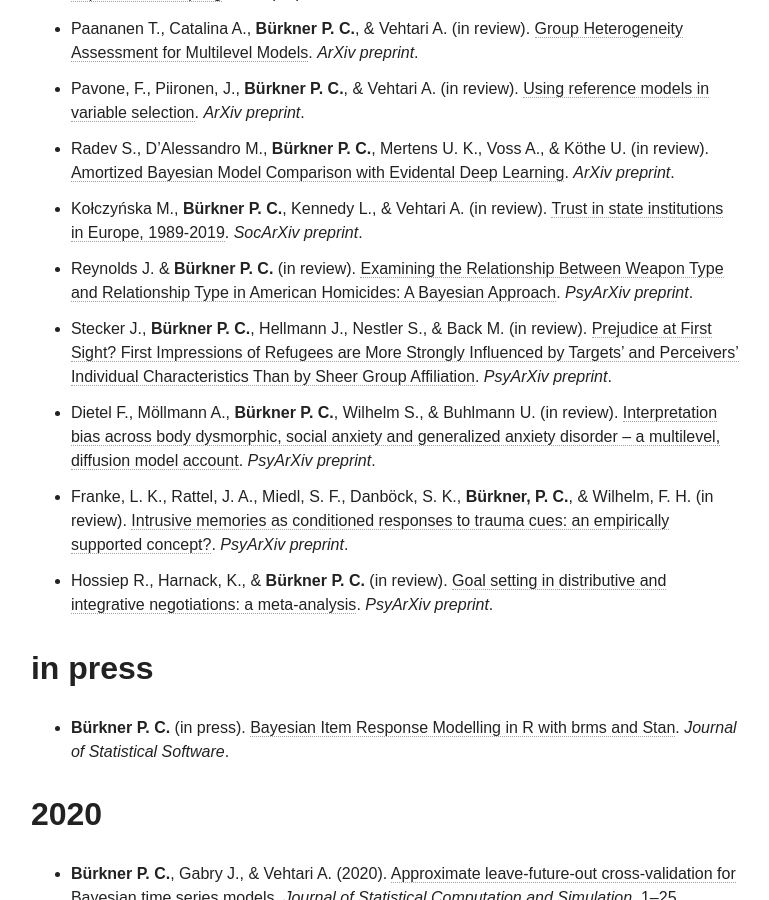
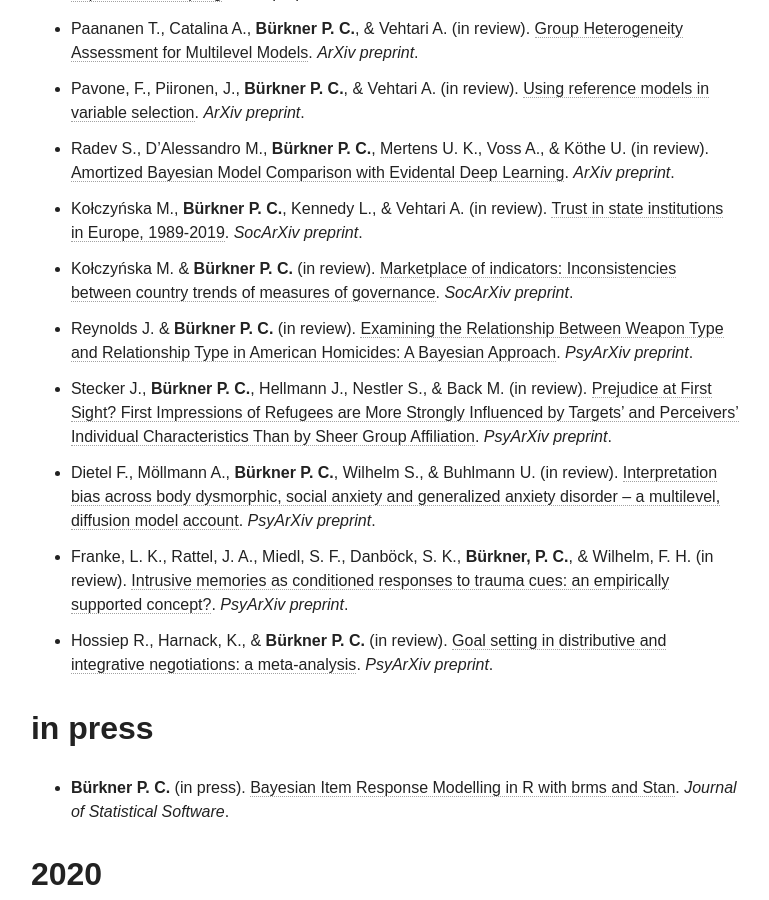
Before and after one commit to paul-buerkner/paul-buerkner.github.io, a Jekyll site: the page built from publications/index.md, in a window 1280 px wide and 900 px high, scrolled down 857 px. Shown: the whole window, without its empty margins (255-1024 px from the left). Built offline with Jekyll 4.4.1, drawn with Linux system fonts in a browser that asks for light colours; nearby versions of some CDN libraries.

Commit message:
add new preprint

```diff
--- a/publications/index.md
+++ b/publications/index.md
@@ -13,6 +13,7 @@
 * Pavone, F., Piironen, J., **Bürkner P. C.**, & Vehtari A. (in review). [Using reference models in variable selection](https://arxiv.org/abs/2004.13118). *ArXiv preprint*.
 * Radev S., D’Alessandro M., **Bürkner P. C.**, Mertens U. K., Voss A., & Köthe U. (in review). [Amortized Bayesian Model Comparison with Evidental Deep Learning](https://arxiv.org/abs/2004.10629). *ArXiv preprint*.
 * Kołczyńska M., **Bürkner P. C.**, Kennedy L., & Vehtari A. (in review). [Trust in state institutions in Europe, 1989-2019](https://osf.io/preprints/socarxiv/3v5g7/). *SocArXiv preprint*.
+* Kołczyńska M. & **Bürkner P. C.** (in review). [Marketplace of indicators: Inconsistencies between country trends of measures of governance](https://osf.io/preprints/socarxiv/u8gsc/). *SocArXiv preprint*.
 * Reynolds J. & **Bürkner P. C.** (in review). [Examining the Relationship Between Weapon Type and Relationship Type in American Homicides: A Bayesian Approach](https://psyarxiv.com/tf7je/). *PsyArXiv preprint*.
 * Stecker J., **Bürkner P. C.**, Hellmann J., Nestler S., & Back M. (in review). [Prejudice at First Sight? First Impressions of Refugees are More Strongly Influenced by Targets’ and Perceivers’ Individual Characteristics Than by Sheer Group Affiliation](https://psyarxiv.com/wt6kr). *PsyArXiv preprint*.
 * Dietel F., Möllmann A., **Bürkner P. C.**, Wilhelm S., & Buhlmann U. (in review). [Interpretation bias across body dysmorphic, social anxiety and generalized anxiety disorder – a multilevel, diffusion model account](https://psyarxiv.com/3hnpu/). *PsyArXiv preprint*.
```
